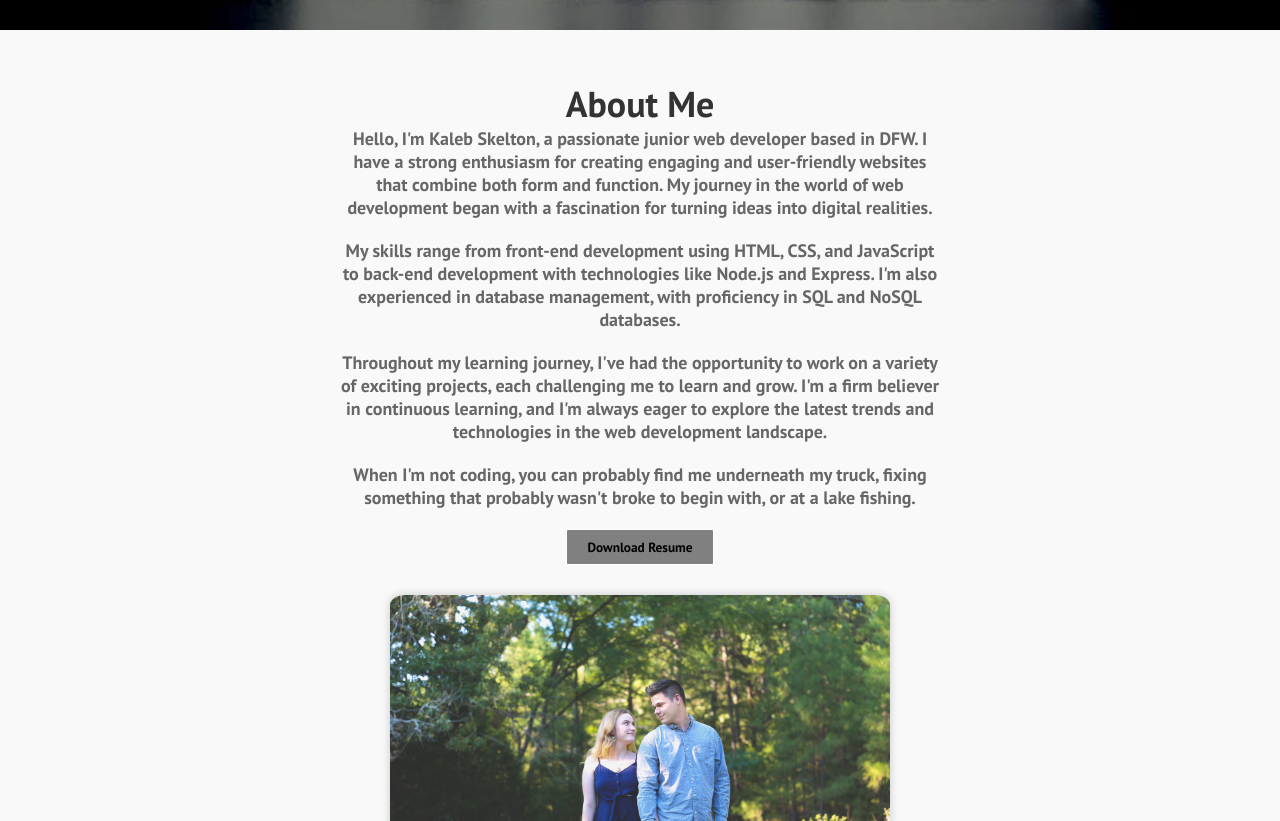
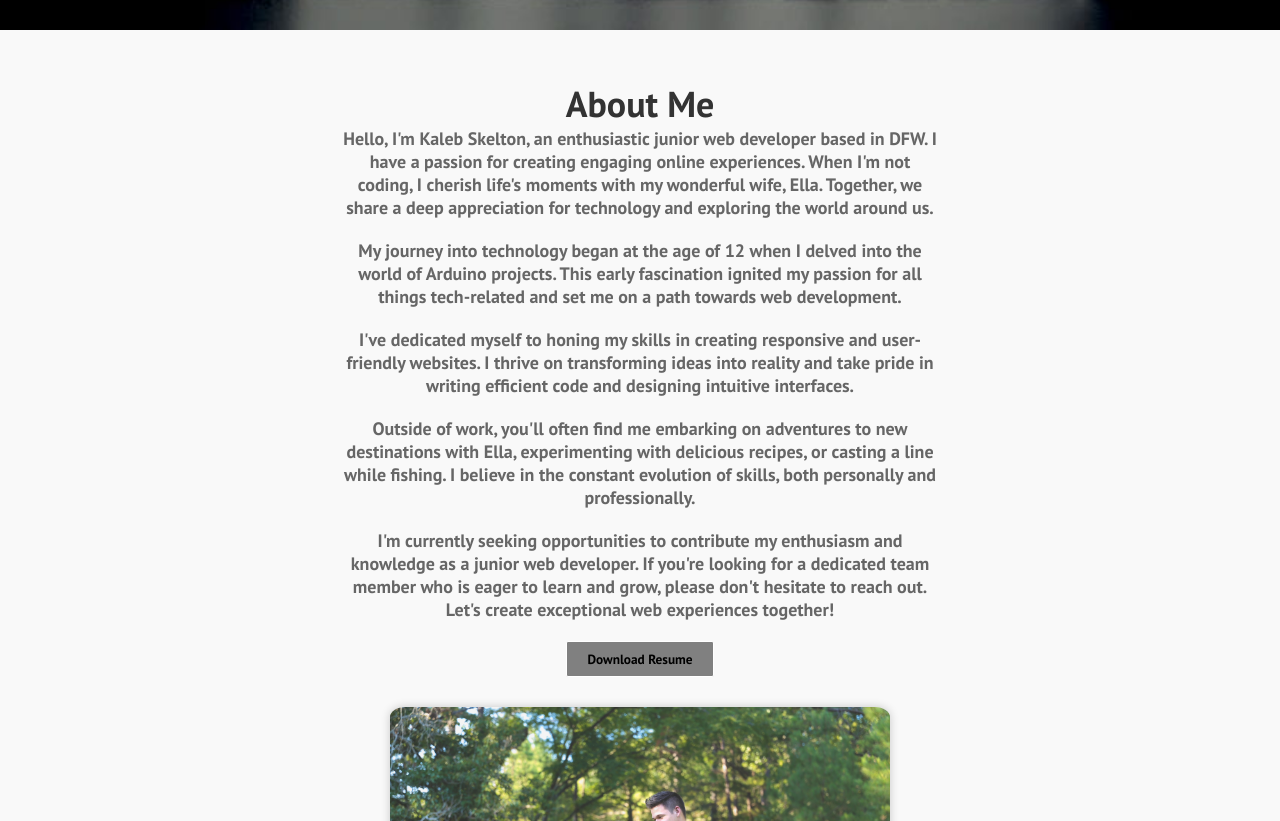
Before and after one commit to kaleb-skelton/portfolio, a React (Vite) app: page /aboutMe in a window 1280 px wide. Shown: the part 690-1511 px from the top of the page. Built offline with nearby package versions, Linux system fonts and the light colour scheme.

Commit message:
scroll restroration

```diff
--- a/src/App.tsx
+++ b/src/App.tsx
@@ -5,6 +5,7 @@ import { BrowserRouter as Router, Routes, Route } from 'react-router-dom'
 import Home from './components/pages/Home'
 import MyProj from './components/pages/project-new'
 import AboutMe from './components/pages/AboutMe'
+import ScrollToTop from './components/ScrollToTop'
 
 function App() {
 
@@ -13,6 +14,7 @@ function App() {
   return (
     <>
       <Router>
+        <ScrollToTop />
         <Navbar />
         <Routes>
           <Route path='/' Component={Home} />
--- /dev/null
+++ b/src/components/ScrollToTop.js
@@ -0,0 +1,12 @@
+import { useEffect } from "react";
+import { useLocation } from "react-router-dom";
+
+export default function ScrollToTop() {
+  const { pathname } = useLocation();
+
+  useEffect(() => {
+    window.scrollTo(0, 0);
+  }, [pathname]);
+
+  return null;
+}
--- a/src/components/pages/AboutMe.tsx
+++ b/src/components/pages/AboutMe.tsx
@@ -3,8 +3,12 @@ import '../../App.css';
 import Personal_info from '../personal_info';
 
 export function aboutMe() {
+
+
+
   return (
   <>
+
   <h1 className='aboutMe'>About Me</h1>
   <Personal_info />
   </>
--- a/src/components/personal_info.tsx
+++ b/src/components/personal_info.tsx
@@ -3,16 +3,17 @@ import Resume from '../assets/Resume.pdf';
 
 function personal_info() {
     return (
+
         <section id="about">
         <div className="container">
           <div className="about-content">
             <div className="about-text">
               <h2>About Me</h2>
-              <p>Hello, I'm Kaleb Skelton, a passionate junior web developer based in DFW. I have a strong enthusiasm for creating engaging and user-friendly websites that combine both form and function. My journey in the world of web development began with a fascination for turning ideas into digital realities.</p>
-              <p>My skills range from front-end development using HTML, CSS, and JavaScript to back-end development with technologies like Node.js and Express. I'm also experienced in database management, with proficiency in SQL and NoSQL databases.</p>
-              <p>Throughout my learning journey, I've had the opportunity to work on a variety of exciting projects, each challenging me to learn and grow. I'm a firm believer in continuous learning, and I'm always eager to explore the latest trends and technologies in the web development landscape.</p>
-              <p>When I'm not coding, you can probably find me underneath my truck, fixing something that probably wasn't broke to begin with, or at a lake fishing.</p>
-
+              <p>Hello, I'm Kaleb Skelton, an enthusiastic junior web developer based in DFW. I have a passion for creating engaging online experiences. When I'm not coding, I cherish life's moments with my wonderful wife, Ella. Together, we share a deep appreciation for technology and exploring the world around us.</p>
+              <p>My journey into technology began at the age of 12 when I delved into the world of Arduino projects. This early fascination ignited my passion for all things tech-related and set me on a path towards web development.</p>
+              <p>I've dedicated myself to honing my skills in creating responsive and user-friendly websites. I thrive on transforming ideas into reality and take pride in writing efficient code and designing intuitive interfaces.</p>
+              <p>Outside of work, you'll often find me embarking on adventures to new destinations with Ella, experimenting with delicious recipes, or casting a line while fishing. I believe in the constant evolution of skills, both personally and professionally.</p>
+              <p>I'm currently seeking opportunities to contribute my enthusiasm and knowledge as a junior web developer. If you're looking for a dedicated team member who is eager to learn and grow, please don't hesitate to reach out. Let's create exceptional web experiences together!</p>
             <a href={Resume} download="MyResume" target="_blank">
             <button className="btn-res">Download Resume</button>
             </a>
```
